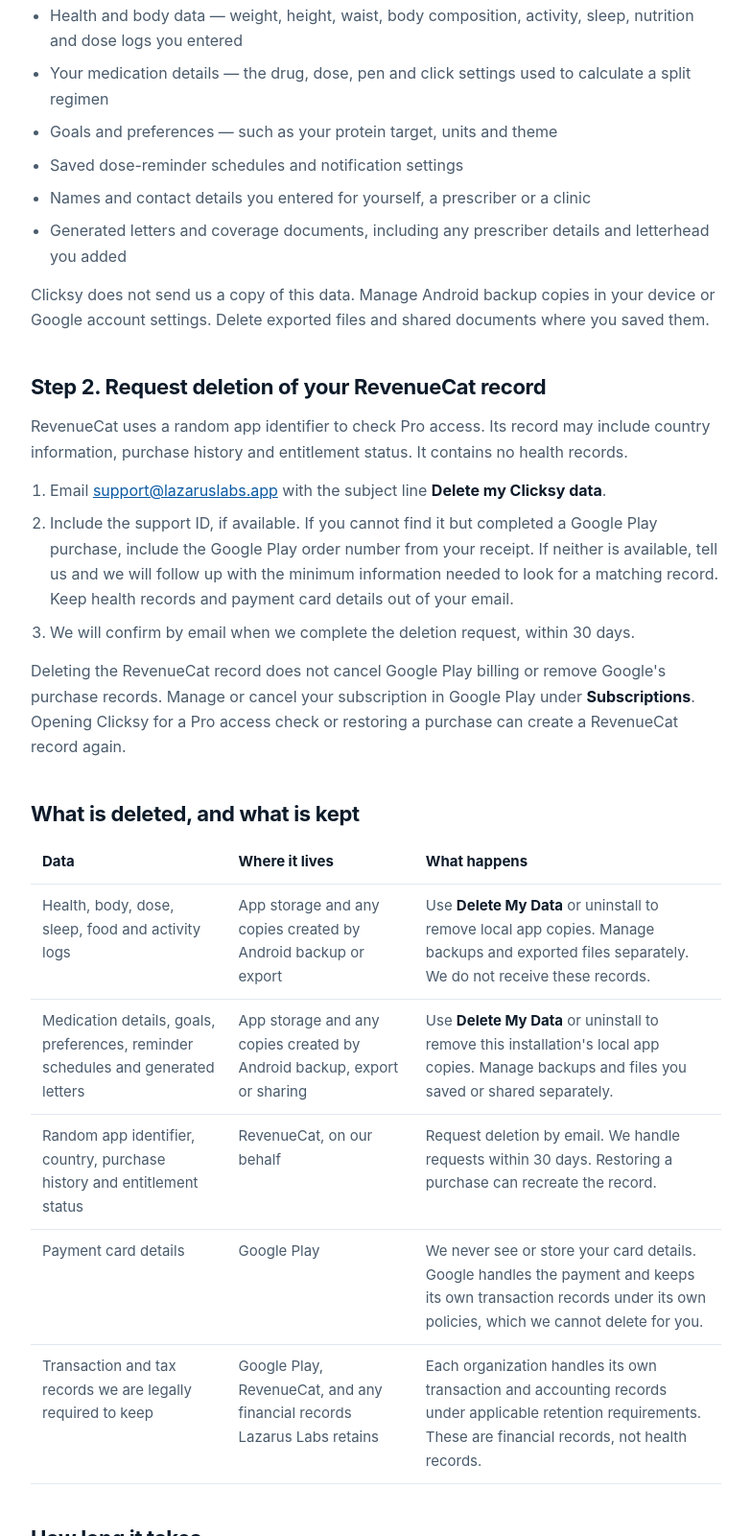
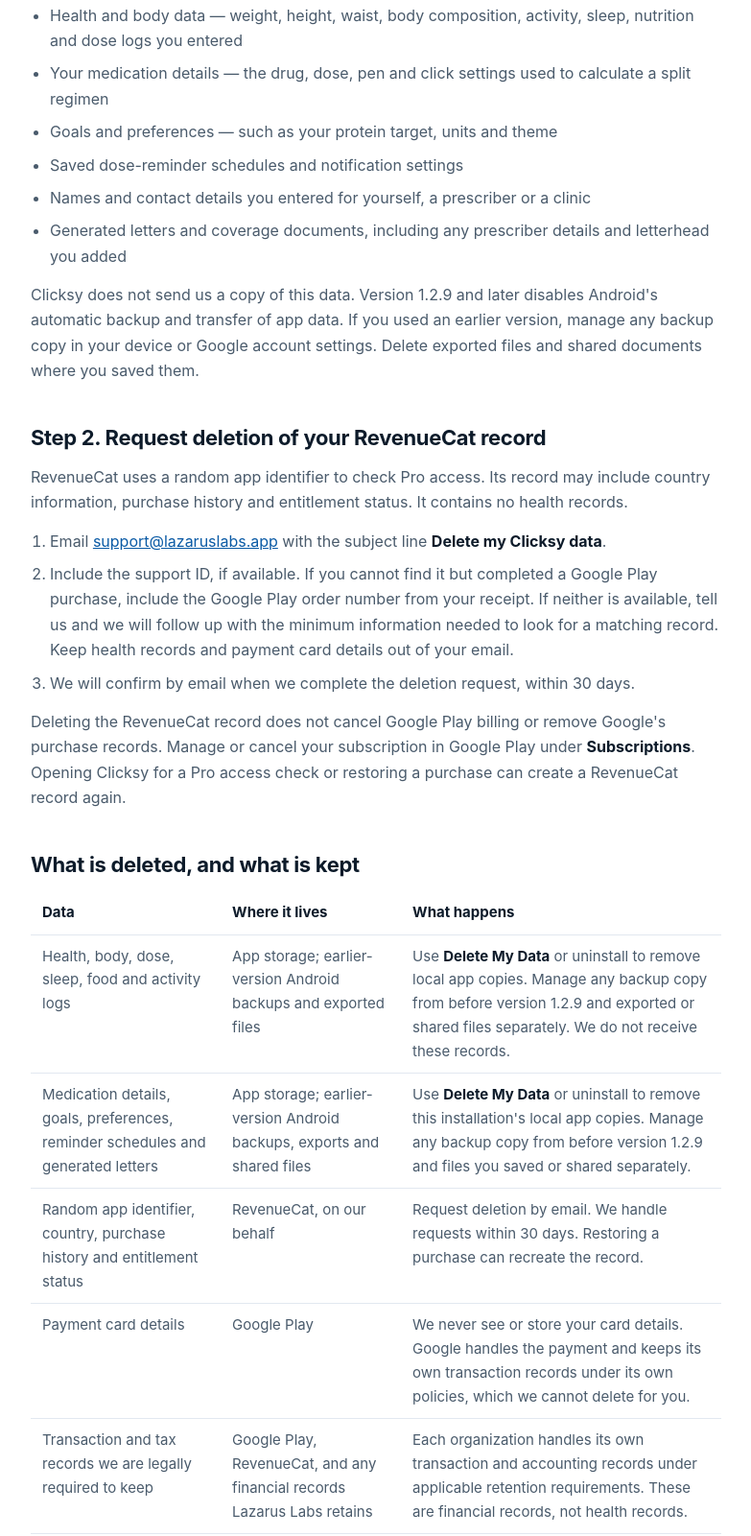
Before and after one commit to elazarus3/lazaruslabs-site, a plain HTML site: page delete-my-data.html in a window 1280 px wide. Shown: the part 764-2365 px from the top of the page at 96% size, without its empty margins (248-1031 px from the left). Drawn offline with Linux system fonts and the light colour scheme.

Commit message:
docs(privacy): clarify Android backup behavior by version

```diff
--- a/delete-my-data.html
+++ b/delete-my-data.html
@@ -54,12 +54,12 @@
 
 <main class="wrap">
   <h1>Delete your data</h1>
-  <p class="updated">Last updated: 21 November 2026</p>
+  <p class="updated">Last updated: 22 November 2026</p>
 
   <div class="key">
     <p><strong>The short version.</strong> You can clear logs, profile, settings, reminders, and generated
-       documents from this installation in Clicksy settings. Android backups and files you exported or
-       shared may remain.</p>
+       documents from this installation in Clicksy settings. Android backup or transfer copies from
+       versions before 1.2.9 and files you exported or shared may remain.</p>
     <p>Email us to request deletion of the RevenueCat record associated with your use of Clicksy.
        Google Play manages billing and keeps its own purchase records.</p>
   </div>
@@ -83,8 +83,9 @@
     <li>Names and contact details you entered for yourself, a prescriber or a clinic</li>
     <li>Generated letters and coverage documents, including any prescriber details and letterhead you added</li>
   </ul>
-  <p>Clicksy does not send us a copy of this data. Manage Android backup copies in your device or
-     Google account settings. Delete exported files and shared documents where you saved them.</p>
+  <p>Clicksy does not send us a copy of this data. Version 1.2.9 and later disables Android's automatic
+     backup and transfer of app data. If you used an earlier version, manage any backup copy in your
+     device or Google account settings. Delete exported files and shared documents where you saved them.</p>
 
   <h2>Step 2. Request deletion of your RevenueCat record</h2>
   <p>RevenueCat uses a random app identifier to check Pro access. Its record may include country
@@ -107,13 +108,13 @@
     <tr><th>Data</th><th>Where it lives</th><th>What happens</th></tr>
     <tr>
       <td>Health, body, dose, sleep, food and activity logs</td>
-      <td>App storage and any copies created by Android backup or export</td>
-      <td>Use <strong>Delete My Data</strong> or uninstall to remove local app copies. Manage backups and exported files separately. We do not receive these records.</td>
+      <td>App storage; earlier-version Android backups and exported files</td>
+      <td>Use <strong>Delete My Data</strong> or uninstall to remove local app copies. Manage any backup copy from before version 1.2.9 and exported or shared files separately. We do not receive these records.</td>
     </tr>
     <tr>
       <td>Medication details, goals, preferences, reminder schedules and generated letters</td>
-      <td>App storage and any copies created by Android backup, export or sharing</td>
-      <td>Use <strong>Delete My Data</strong> or uninstall to remove this installation's local app copies. Manage backups and files you saved or shared separately.</td>
+      <td>App storage; earlier-version Android backups, exports and shared files</td>
+      <td>Use <strong>Delete My Data</strong> or uninstall to remove this installation's local app copies. Manage any backup copy from before version 1.2.9 and files you saved or shared separately.</td>
     </tr>
     <tr>
       <td>Random app identifier, country, purchase history and entitlement status</td>
```
